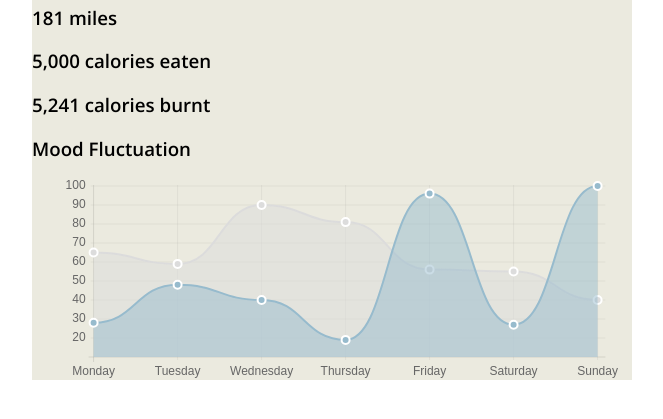
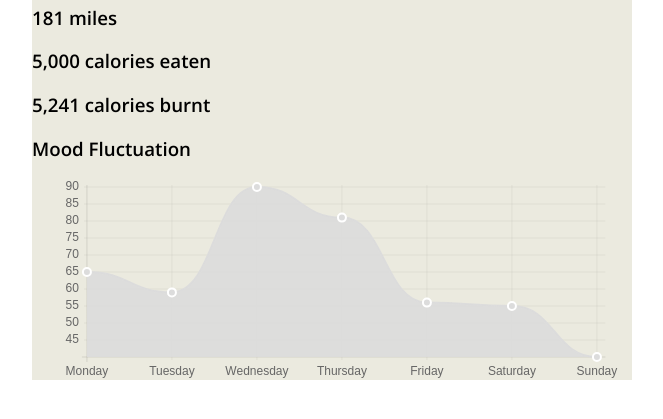
Before and after one commit to julianrockfish/mightypulse, a plain HTML site: page dashboard.html in a window 1280 px wide. Shown: the part 155-574 px from the top of the page, without its empty margins (308-971 px from the left). Drawn offline with nearby package versions, Linux system fonts and the light colour scheme.

Commit message:
Fixed chart.

```diff
--- a/dashboard.html
+++ b/dashboard.html
@@ -60,19 +60,13 @@
 							labels : ["Monday","Tuesday","Wednesday","Thursday","Friday","Saturday","Sunday"],
 							datasets : [
 								{
-									fillColor : "rgba(220,220,220,0.5)",
+									fillColor : "rgba(220,220,220,0.9)",
 									strokeColor : "rgba(220,220,220,1)",
 									pointColor : "rgba(220,220,220,1)",
 									pointStrokeColor : "#fff",
 									data : [65,59,90,81,56,55,40]
 								},
-								{
-									fillColor : "rgba(151,187,205,0.5)",
-									strokeColor : "rgba(151,187,205,1)",
-									pointColor : "rgba(151,187,205,1)",
-									pointStrokeColor : "#fff",
-									data : [28,48,40,19,96,27,100]
-								}
+
 							]
 
 						}
```
